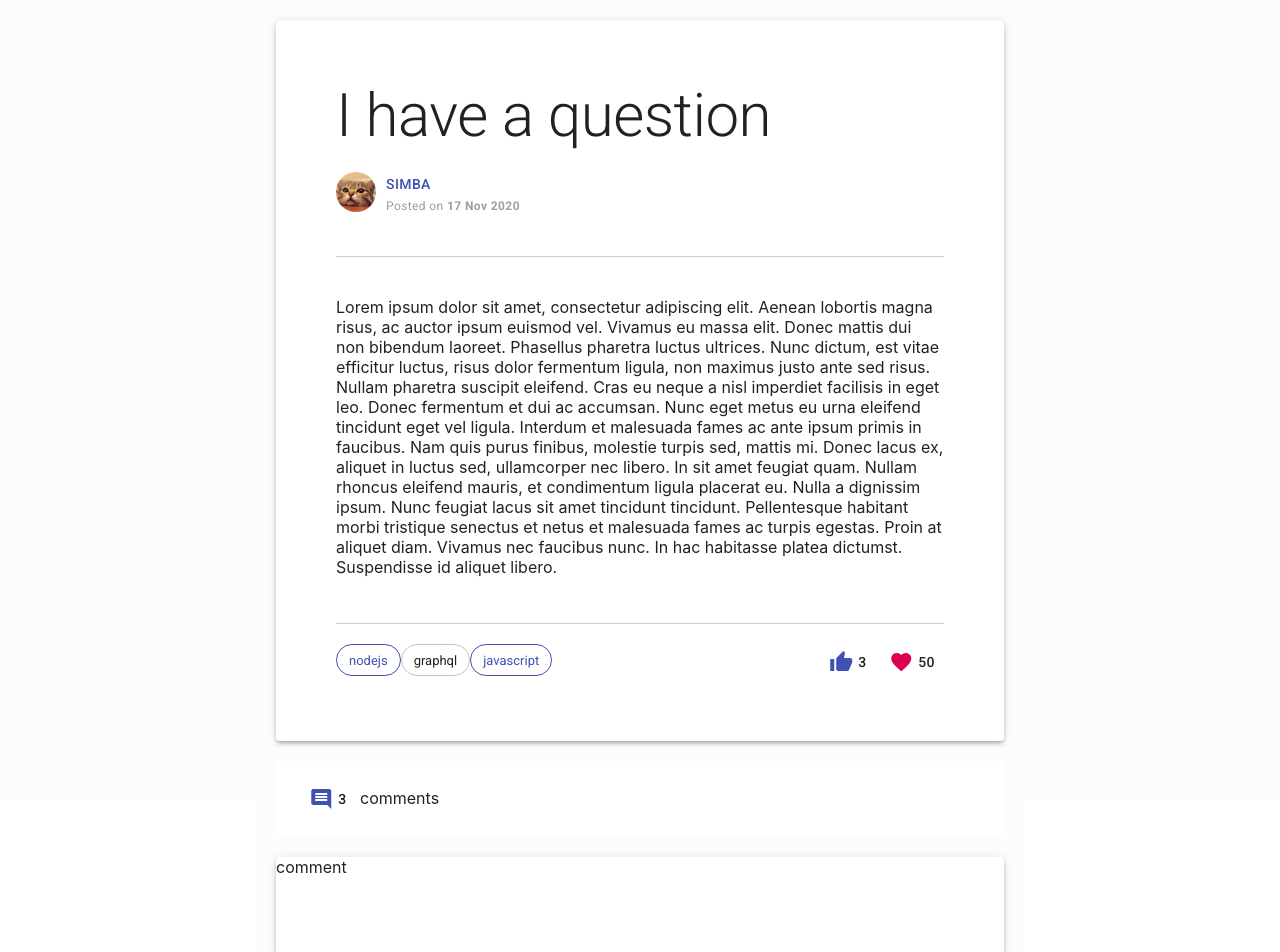
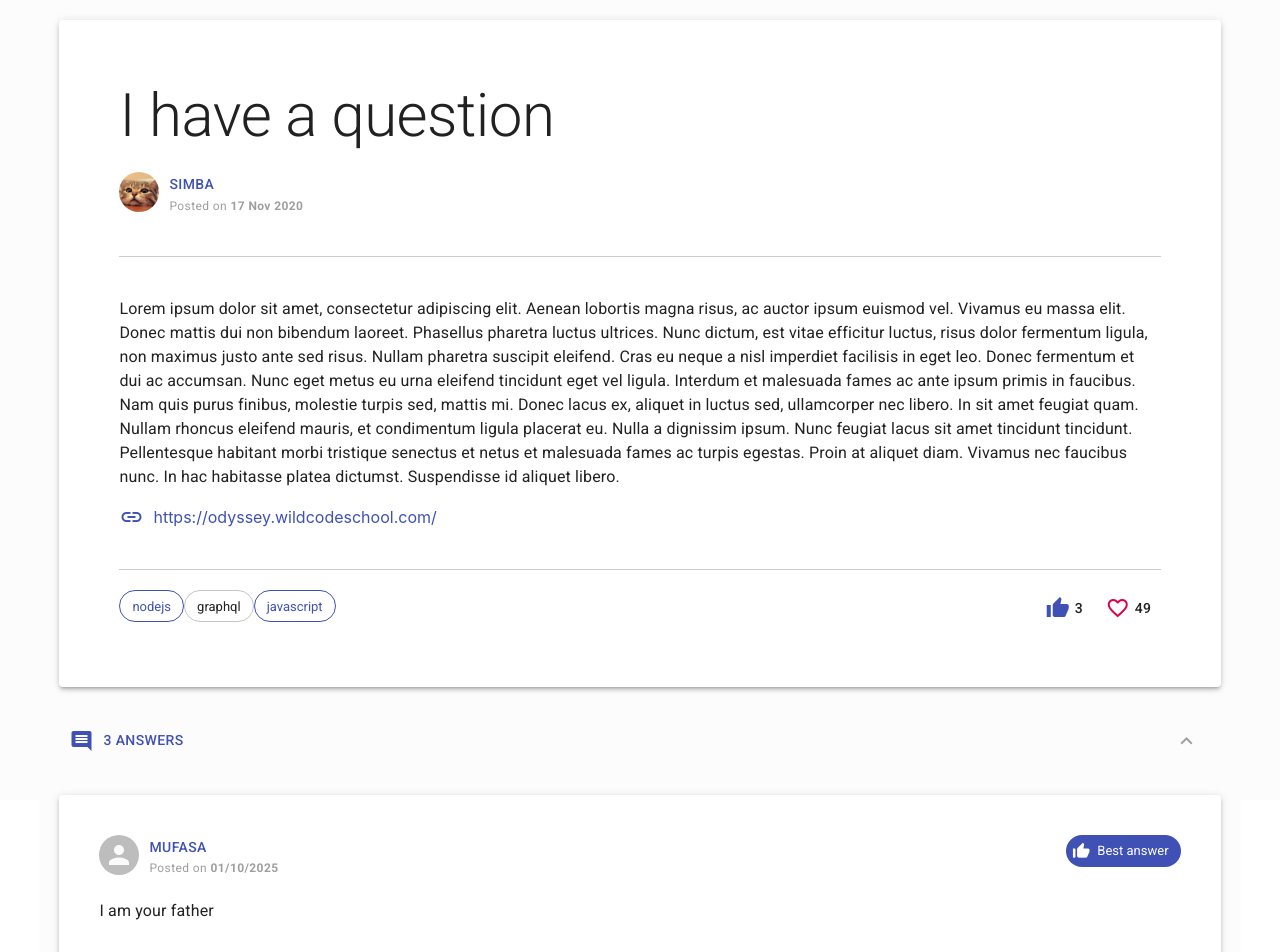
Before and after one commit to WildCodeSchool/2020-11-wns-paris-fantasticfork-projet-front, a React (Create React App) app: page / in a window 1280 px wide. Shown: the top 952 px of the page. Built offline with nearby package versions, Linux system fonts and the light colour scheme.

Commit message:
Comment UI is done

```diff
--- a/src/App.js
+++ b/src/App.js
@@ -11,7 +11,7 @@ function App() {
       }}
     >
       <div style={{ width: '20%' }}></div>
-      <div style={{ width: '60%' }}>
+      <div>
         <Article />
       </div>
       <div style={{ width: '20%' }}></div>
--- a/src/Components/Forum/Article.js
+++ b/src/Components/Forum/Article.js
@@ -1,16 +1,12 @@
 import React, { useState } from 'react';
-import {
-  Paper,
-  Button,
-  Icon,
-  Avatar,
-  Chip,
-  Typography,
-} from '@material-ui/core';
+import { Paper, Button, Icon, Avatar, Chip, Typography, Link, IconButton } from '@material-ui/core';
+import Comment from './Comment';
 import sampleImage from '../../images/cat.jpg';
 
 function Article() {
-  const [heart, setHeart] = useState(true);
+  const [heart, setHeart] = useState(false);
+  const [toggle, setToggle] = useState(true);
+
   return (
     <div style={{ width: '100%', backgroundColor: '#FCFCFC' }}>
       <Paper style={{ margin: 20, padding: 40, display: 'flex' }} elevation={3}>
@@ -50,25 +46,25 @@ function Article() {
               borderBottom: '1px solid #CCCCCC',
             }}
           />
-          <Typography variant='body' gutterBottom>
-            Lorem ipsum dolor sit amet, consectetur adipiscing elit. Aenean
-            lobortis magna risus, ac auctor ipsum euismod vel. Vivamus eu massa
-            elit. Donec mattis dui non bibendum laoreet. Phasellus pharetra
-            luctus ultrices. Nunc dictum, est vitae efficitur luctus, risus
-            dolor fermentum ligula, non maximus justo ante sed risus. Nullam
-            pharetra suscipit eleifend. Cras eu neque a nisl imperdiet facilisis
-            in eget leo. Donec fermentum et dui ac accumsan. Nunc eget metus eu
-            urna eleifend tincidunt eget vel ligula. Interdum et malesuada fames
-            ac ante ipsum primis in faucibus. Nam quis purus finibus, molestie
-            turpis sed, mattis mi. Donec lacus ex, aliquet in luctus sed,
-            ullamcorper nec libero. In sit amet feugiat quam. Nullam rhoncus
-            eleifend mauris, et condimentum ligula placerat eu. Nulla a
-            dignissim ipsum. Nunc feugiat lacus sit amet tincidunt tincidunt.
-            Pellentesque habitant morbi tristique senectus et netus et malesuada
-            fames ac turpis egestas. Proin at aliquet diam. Vivamus nec faucibus
-            nunc. In hac habitasse platea dictumst. Suspendisse id aliquet
-            libero.
+          <Typography variant='body1' gutterBottom>
+            Lorem ipsum dolor sit amet, consectetur adipiscing elit. Aenean lobortis magna risus, ac auctor ipsum euismod vel. Vivamus eu massa elit.
+            Donec mattis dui non bibendum laoreet. Phasellus pharetra luctus ultrices. Nunc dictum, est vitae efficitur luctus, risus dolor fermentum
+            ligula, non maximus justo ante sed risus. Nullam pharetra suscipit eleifend. Cras eu neque a nisl imperdiet facilisis in eget leo. Donec
+            fermentum et dui ac accumsan. Nunc eget metus eu urna eleifend tincidunt eget vel ligula. Interdum et malesuada fames ac ante ipsum primis
+            in faucibus. Nam quis purus finibus, molestie turpis sed, mattis mi. Donec lacus ex, aliquet in luctus sed, ullamcorper nec libero. In sit
+            amet feugiat quam. Nullam rhoncus eleifend mauris, et condimentum ligula placerat eu. Nulla a dignissim ipsum. Nunc feugiat lacus sit amet
+            tincidunt tincidunt. Pellentesque habitant morbi tristique senectus et netus et malesuada fames ac turpis egestas. Proin at aliquet diam.
+            Vivamus nec faucibus nunc. In hac habitasse platea dictumst. Suspendisse id aliquet libero.
           </Typography>
+          <Link
+            style={{ display: 'flex', alignItems: 'center', marginTop: 10 }}
+            href='https://odyssey.wildcodeschool.com/'
+            target='_blank'
+            rel='noopener noreferrer'
+          >
+            <Icon style={{ paddingRight: 10 }}>link</Icon>
+            https://odyssey.wildcodeschool.com/
+          </Link>
           <div
             style={{
               flex: 1,
@@ -85,8 +81,7 @@ function Article() {
             </div>
             <div style={{ flex: 1 }} />
             <Button>
-              <Icon style={{ color: '#3f51b5', marginRight: 5 }}>thumb_up</Icon>
-              3
+              <Icon style={{ color: '#3f51b5', marginRight: 5 }}>thumb_up</Icon>3
             </Button>
             <Button>
               <Icon
@@ -102,18 +97,23 @@ function Article() {
           </div>
         </div>
       </Paper>
-      <Paper style={{ margin: 20, padding: 20 }} elevation={0}>
-        <Button>
-          <Icon style={{ color: '#3f51b5', marginRight: 5 }}>comment</Icon>3
-        </Button>
-        comments
-      </Paper>
-      <Paper style={{ height: 100, margin: 20 }} elevation={3}>
-        comment
-      </Paper>
-      <Paper style={{ height: 100, margin: 20 }} elevation={3}>
-        comment
-      </Paper>
+      <div style={{ margin: 20, padding: 10, display: 'flex', alignItems: 'center' }} elevation={0}>
+        <Icon style={{ color: '#3f51b5' }}>comment</Icon>
+        <Typography variant='button' style={{ color: '#3f51b5', marginLeft: 10 }}>
+          3 Answers
+        </Typography>
+        <div style={{ flex: 1 }} />
+        <IconButton color='primary' onClick={() => setToggle(!toggle)}>
+          <Icon style={{ color: '#9e9e9e' }}>{toggle ? 'expand_less' : 'expand_more'}</Icon>{' '}
+        </IconButton>
+      </div>
+      {toggle && (
+        <>
+          <Comment date={'01/10/2025'} name={'Mufasa'} message={'I am your father'} best={true} />
+          <Comment date={'01/10/2025'} name={'Mufasa'} message={'I am your father'} />
+          <Comment date={'01/10/2025'} name={'Mufasa'} message={'I am your father'} />
+        </>
+      )}
     </div>
   );
 }
--- a/src/Components/Forum/Comment.js
+++ b/src/Components/Forum/Comment.js
@@ -0,0 +1,33 @@
+import React, { useState } from 'react';
+import { Paper, Button, Icon, Avatar, Chip, Typography, IconButton } from '@material-ui/core';
+import sampleImage from '../../images/cat.jpg';
+
+export default function Comment({ date, name, message, best }) {
+  return (
+    <Paper style={{ margin: 20, padding: 40, display: 'flex', flexDirection: 'column' }} elevation={3}>
+      <div style={{ display: 'flex' }}>
+        <Avatar alt={name} />
+        <div style={{ display: 'flex', flexDirection: 'column', marginLeft: 10 }}>
+          <Typography variant='button' style={{ color: '#3f51b5' }}>
+            {name}
+          </Typography>
+          <Typography variant='caption' style={{ color: '#9e9e9e' }}>
+            Posted on
+            <span style={{ fontWeight: 'bold' }}> {date}</span>
+          </Typography>
+        </div>
+        {best && (
+          <>
+            <div style={{ flex: 1 }} />
+            <Chip icon={<Icon fontSize={'small'}>thumb_up_alt</Icon>} label='Best answer' color='primary' />
+          </>
+        )}
+      </div>
+      <div style={{ display: 'flex', marginTop: 20 }}>
+        <Typography variant='body1' gutterBottom>
+          {message}
+        </Typography>
+      </div>
+    </Paper>
+  );
+}
```
